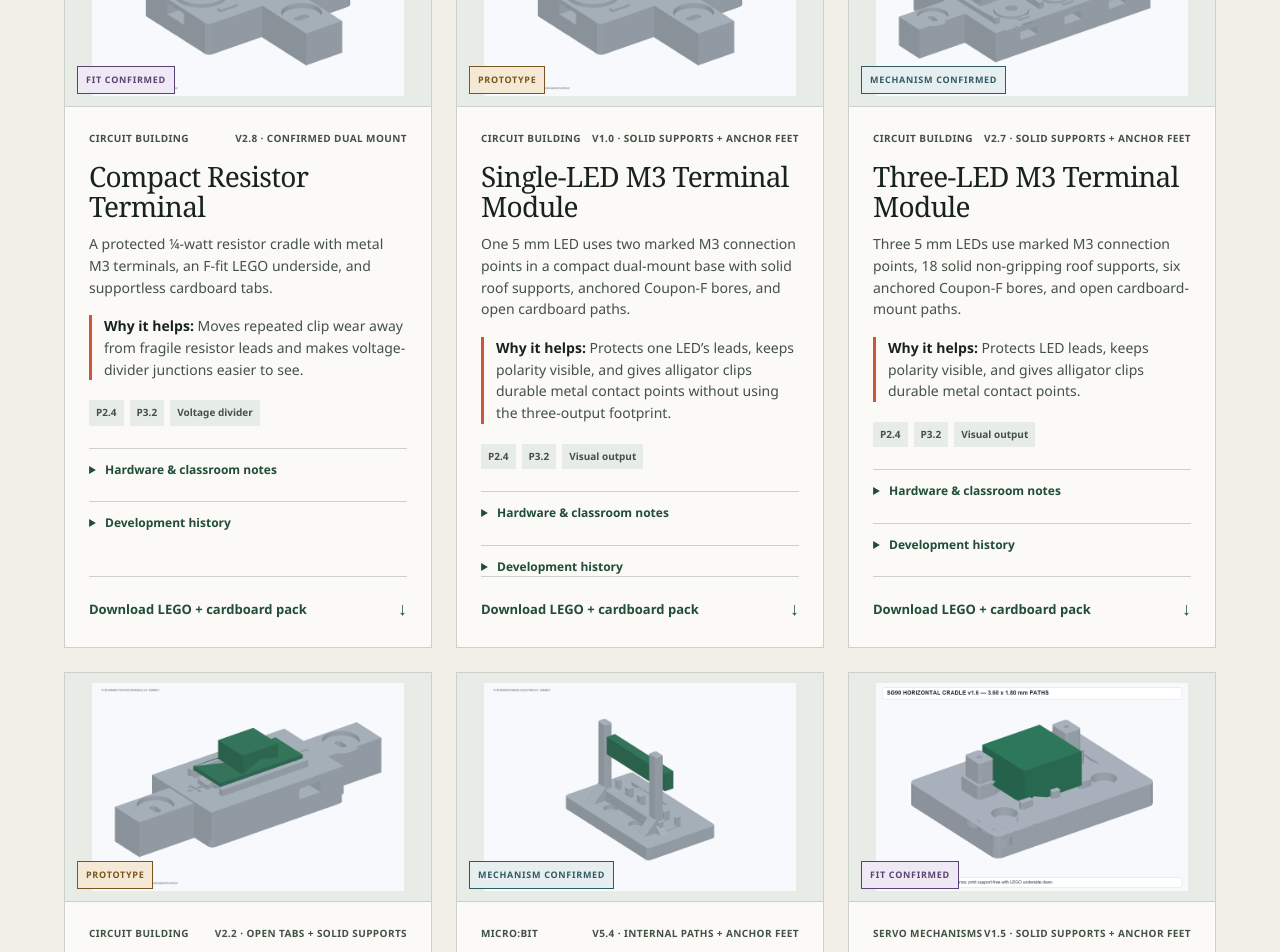
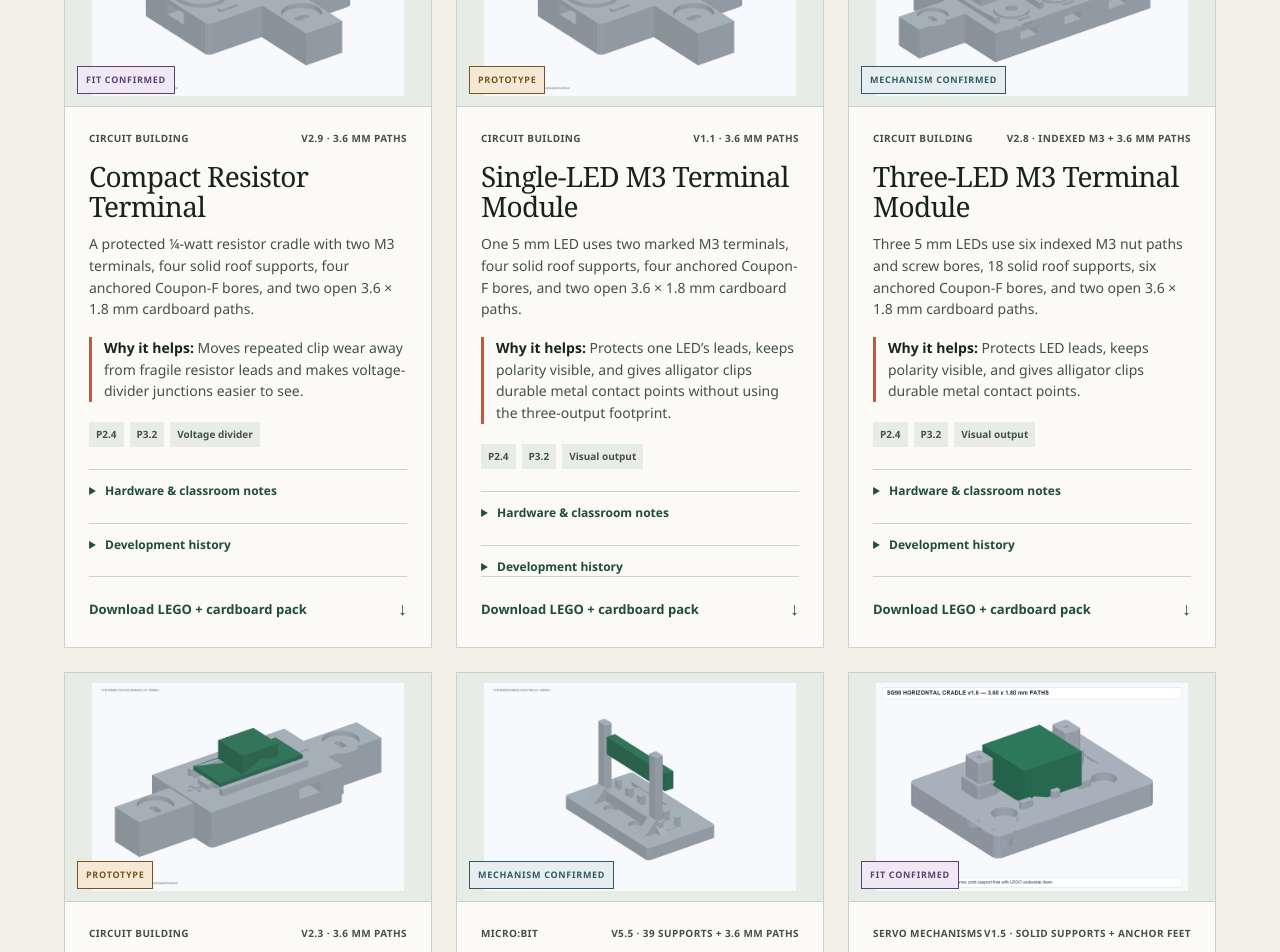
Before and after one commit to spartandesign/lego-module-library, a Next.js app: page / in a window 1280 px wide. Shown: the part 3600-4552 px from the top of the page. Built offline with nearby package versions, Linux system fonts and the light colour scheme.

Commit message:
Update ModuleLibrary.tsx

```diff
--- a/app/ModuleLibrary.tsx
+++ b/app/ModuleLibrary.tsx
@@ -149,91 +149,91 @@ const modules: Module[] = [
   {
     id: "resistor",
     title: "Compact Resistor Terminal",
-    version: "v2.8 · confirmed dual mount",
+    version: "v2.9 · 3.6 mm paths",
     category: "Circuit building",
     status: "Fit confirmed",
     statusTone: "fit",
     image: "/images/resistor.png",
-    summary: "A protected ¼-watt resistor cradle with metal M3 terminals, an F-fit LEGO underside, and supportless cardboard tabs.",
+    summary: "A protected ¼-watt resistor cradle with two M3 terminals, four solid roof supports, four anchored Coupon-F bores, and two open 3.6 × 1.8 mm cardboard paths.",
     learning: "Moves repeated clip wear away from fragile resistor leads and makes voltage-divider junctions easier to see.",
     projectFit: ["P2.4", "P3.2", "Voltage divider"],
     hardware: ["47 kΩ ¼ W resistor", "2× M3 × 6", "2× M3 nuts", "2× washers"],
-    parts: ["F-fit dual-mount base", "Open brick-style brad tabs", "Raised + / − labels"],
-    teacherNote: "The v2.7 LEGO fit was physically reported excellent. Version 2.8 preserves that geometry and adds only raised polarity labels.",
+    parts: ["F-fit dual-mount base", "4 solid roof supports", "4 open Coupon-F bores + C anchors", "Two open 3.6 × 1.8 mm brad paths", "Raised + / − labels"],
+    teacherNote: "The v2.7 LEGO fit was physically reported excellent. Version 2.9 preserves the v2.8 cradle, polarity labels, two indexed M3 nut paths, two screw bores, four solid roof supports, and four open Coupon-F bores with C anchors while widening only the two cardboard openings to 3.6 × 1.8 mm. The exact mesh is validated; pilot the revised cardboard fit before classroom quantities.",
     studentTip: "Loop each resistor lead beneath its washer and tighten gently. The shared terminal can accept clips on opposite sides.",
-    download: "/downloads/compact-resistor-module-v2-8-dual-mount-polarity.zip",
+    download: "/downloads/compact-resistor-module-v2-9-dual-mount-polarity-3p6.zip",
     dualMount: true,
   },
   {
     id: "single-led",
     title: "Single-LED M3 Terminal Module",
-    version: "v1.0 · solid supports + anchor feet",
+    version: "v1.1 · 3.6 mm paths",
     category: "Circuit building",
     status: "Prototype",
     statusTone: "prototype",
     image: "/images/single-led-module.png",
-    summary: "One 5 mm LED uses two marked M3 connection points in a compact dual-mount base with solid roof supports, anchored Coupon-F bores, and open cardboard paths.",
+    summary: "One 5 mm LED uses two marked M3 terminals, four solid roof supports, four anchored Coupon-F bores, and two open 3.6 × 1.8 mm cardboard paths.",
     learning: "Protects one LED’s leads, keeps polarity visible, and gives alligator clips durable metal contact points without using the three-output footprint.",
     projectFit: ["P2.4", "P3.2", "Visual output"],
     hardware: ["1× 5 mm LED", "2× M3 × 6", "2× M3 nuts", "2× washers", "Current-limiting resistor"],
-    parts: ["Compact dual-mount base", "Two M3 terminals", "4 solid roof supports", "4 Coupon-F C anchor feet", "Open brick-style brad tabs"],
-    teacherNote: "Version 1.0 preserves the physically confirmed compact resistor underside and its two unobstructed end-loaded M3 nut paths. Four non-gripping tube centers are solid through the roof, all four Coupon-F bores remain open with aligned C anchors, and the centered 5.25 mm blind pocket guides one LED. Pilot the complete LED, LEGO, M3, and cardboard assembly before classroom quantities.",
+    parts: ["Compact dual-mount base", "Two M3 terminals", "4 solid roof supports", "4 open Coupon-F bores + C anchors", "Two open 3.6 × 1.8 mm brad paths"],
+    teacherNote: "Version 1.1 starts from the validated v1.0 module and widens only its two open cardboard paths to 3.6 × 1.8 mm. It retains four solid roof supports, four open Coupon-F bores with aligned C anchors, two indexed M3 nut paths, two screw bores, the centered 5.25 mm blind LED pocket, its solid floor, and both lead exits. Pilot the complete LED, LEGO, M3, and cardboard assembly before classroom quantities.",
     studentTip: "Bend the LED leads gently toward the marked terminals, connect the longer lead to +, and always use the required current-limiting resistor.",
-    download: "/downloads/single-led-m3-module-v1-0-open-tabs-solid-supports-anchor-feet.zip",
+    download: "/downloads/single-led-m3-module-v1-1-open-tabs-solid-supports-anchor-feet-3p6.zip",
     dualMount: true,
   },
   {
     id: "led",
     title: "Three-LED M3 Terminal Module",
-    version: "v2.7 · solid supports + anchor feet",
+    version: "v2.8 · indexed M3 + 3.6 mm paths",
     category: "Circuit building",
     status: "Mechanism confirmed",
     statusTone: "mechanism",
     image: "/images/led-module.png",
-    summary: "Three 5 mm LEDs use marked M3 connection points, 18 solid non-gripping roof supports, six anchored Coupon-F bores, and open cardboard-mount paths.",
+    summary: "Three 5 mm LEDs use six indexed M3 nut paths and screw bores, 18 solid roof supports, six anchored Coupon-F bores, and two open 3.6 × 1.8 mm cardboard paths.",
     learning: "Protects LED leads, keeps polarity visible, and gives alligator clips durable metal contact points.",
     projectFit: ["P2.4", "P3.2", "Visual output"],
     hardware: ["3× 5 mm LEDs", "6× M3 terminals", "Current-limiting resistors"],
-    parts: ["F-fit dual-mount base", "Six M3 terminals", "18 solid roof supports", "Six Coupon-F C anchor feet", "Open brick-style brad tabs"],
-    teacherNote: "The LED holder and terminal layout worked physically. Version 2.7 makes all 18 non-gripping tube centers solid through the cavity roof while preserving six open Coupon-F bores with aligned 0.60 mm C anchors, both open 3.4 × 1.8 mm cardboard paths, all six M3 nut-loading paths, and all three LED pockets. Pilot one complete dual-mount assembly before a class set.",
+    parts: ["F-fit dual-mount base", "Six indexed M3 terminals", "18 solid roof supports", "6 open Coupon-F bores + C anchors", "Two open 3.6 × 1.8 mm brad paths"],
+    teacherNote: "The LED holder and terminal layout worked physically. Version 2.8 retains all 18 solid non-gripping roof supports, six open Coupon-F bores with aligned C anchors, six screw bores, and three 5.25 mm LED pockets. Both cardboard paths are 3.6 × 1.8 mm, and all six 5.5 mm-AF × 2.4 mm nuts now have zero-collision swept loading paths in the documented 30° indexed orientation. Pilot the revised M3 and cardboard fit before a class set.",
     studentTip: "Match the longer LED lead to + before bending the leads toward the M3 terminals. Never omit the required resistor.",
-    download: "/downloads/three-led-m3-module-v2-7-open-tabs-solid-supports-anchor-feet.zip",
+    download: "/downloads/three-led-m3-module-v2-8-open-tabs-solid-supports-anchor-feet-3p6.zip",
     dualMount: true,
   },
   {
     id: "buzzer",
     title: "Piezo Buzzer Terminal Module",
-    version: "v2.2 · open tabs + solid supports",
+    version: "v2.3 · 3.6 mm paths",
     category: "Circuit building",
     status: "Prototype",
     statusTone: "prototype",
     image: "/images/buzzer.png",
-    summary: "A compact dual-mount holder aligns the buzzer’s terminal holes with M3 contacts and uses solid roof supports for support-free printing.",
+    summary: "A compact buzzer holder keeps two M3 nut paths clear above four solid roof supports, four anchored Coupon-F bores, and two open 3.6 × 1.8 mm cardboard paths.",
     learning: "Makes polarity and durable sound-output wiring visible while keeping hardware above the LEGO interface.",
     projectFit: ["P2.4", "P3.2", "Sound output"],
     hardware: ["PLTW 26SMDBZ1 buzzer", "2× M3 × 8", "2× M3 nuts", "2× washers"],
-    parts: ["19.5 mm dual-mount base", "4 solid roof supports", "4 Coupon-F C anchor feet", "Open brick-style brad tabs", "Fit coupons"],
-    teacherNote: "Version 2.2 keeps the four Coupon-F bores open, makes the other four underside tube centers solid through the roof, and replaces enclosed round tabs with open 3.4 × 1.8 mm brick-style paths. Both M3 nut-loading tunnels remain clear. The complete buzzer is still a prototype; check the actual board, terminals, sound, LEGO fit, and cardboard mount before a class set.",
+    parts: ["19.5 mm dual-mount base", "4 solid roof supports", "4 open Coupon-F bores + C anchors", "Two open 3.6 × 1.8 mm brad paths", "Fit coupons"],
+    teacherNote: "Version 2.3 preserves the 19.5 mm locator, two indexed M3 nut paths, two screw bores, four solid roof supports, and four open Coupon-F bores with C anchors while widening only the two open cardboard paths to 3.6 × 1.8 mm. The complete buzzer remains a prototype; pilot the actual board, terminals, sound, LEGO fit, M3 hardware, and cardboard mount before a class set.",
     studentTip: "Place − on the left and + on the right, then tighten only enough for reliable electrical contact.",
-    download: "/downloads/piezo-buzzer-module-v2-2-open-tabs-solid-supports-anchor-feet.zip",
+    download: "/downloads/piezo-buzzer-module-v2-3-open-tabs-solid-supports-anchor-feet-3p6.zip",
     dualMount: true,
   },
   {
     id: "microbit",
     title: "micro:bit Original-Guide Stand",
-    version: "v5.4 · internal paths + anchor feet",
+    version: "v5.5 · 39 supports + 3.6 mm paths",
     category: "micro:bit",
     status: "Mechanism confirmed",
     statusTone: "mechanism",
     image: "/images/microbit-stand.png",
-    summary: "An upright exact-guide stand with split-aligned Coupon-F anchor feet and compact supportless cardboard-fastener paths inside its LEGO footprint.",
+    summary: "An upright exact-guide stand with 39 solid roof supports, six anchored Coupon-F bores, 60 clear LEGO seating points, and two internal 3.6 × 1.8 mm cardboard paths.",
     learning: "Keeps the display visible while preserving access to P0, P1, P2, 3V, and GND during testing.",
     projectFit: ["P2.4", "P3.2", "Testbed organization"],
     hardware: ["micro:bit", "Included 56 mm clip guide STL", "2× classroom brass fasteners"],
-    parts: ["Exact-guide dual-mount stand", "Microbit Alligator Clip Guide v2", "6 Coupon-F C anchor feet", "3.2 / 3.4 / 3.6 mm brad coupon"],
-    teacherNote: "Version 5.4 preserves the confirmed guide and stand geometry, keeps all 45 underside tube centerlines open, and adds six aligned 0.60 mm C-shaped first-layer pads. Its two top-open 3.4 × 1.8 mm internal fastener paths need no supports or external tabs. Pilot one complete dual-mount assembly before a class set.",
+    parts: ["Exact-guide dual-mount stand", "39 solid roof supports", "6 open Coupon-F bores + C anchors", "Microbit Alligator Clip Guide v2", "3.2 / 3.4 / 3.6 mm brad coupon"],
+    teacherNote: "Version 5.5 preserves the confirmed exact-guide cradle, bundled guide STL, and attribution while making all 39 safe non-clutch centers solid at 5.20 × 2.85 mm. Six Coupon-F bores remain open with C anchors, all 60 LEGO seating clearances remain open, and both top-open internal paths are 3.6 × 1.8 mm with clear head pockets and solid floors. Pilot one complete dual-mount assembly before a class set.",
     studentTip: "Slide the micro:bit into the guide first, then lower both into the stand with the LED display facing the open front.",
-    download: "/downloads/microbit-original-guide-stand-v5-4-internal-paths-anchor-feet.zip",
+    download: "/downloads/microbit-original-guide-stand-v5-5-solid-supports-internal-paths-anchor-feet-3p6.zip",
     dualMount: true,
   },
   {
```
